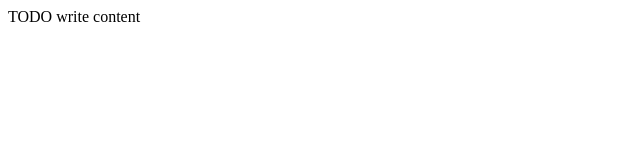
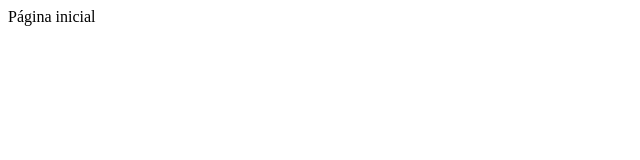
Before and after one commit to Ernesto-Neto/Livraria, a plain HTML site: page web/index.html in a window 1280 px wide. Shown: the full height of the page, 0-640 px from the left. Drawn offline with Linux system fonts and the light colour scheme.

Commit message:
Modifiquei o título e o cabeçalho da página index.html

```diff
--- a/web/index.html
+++ b/web/index.html
@@ -11,6 +11,6 @@
         <meta name="viewport" content="width=device-width, initial-scale=1.0">
     </head>
     <body>
-        <div>TODO write content</div>
+        <div>Página inicial</div>
     </body>
 </html>
```
